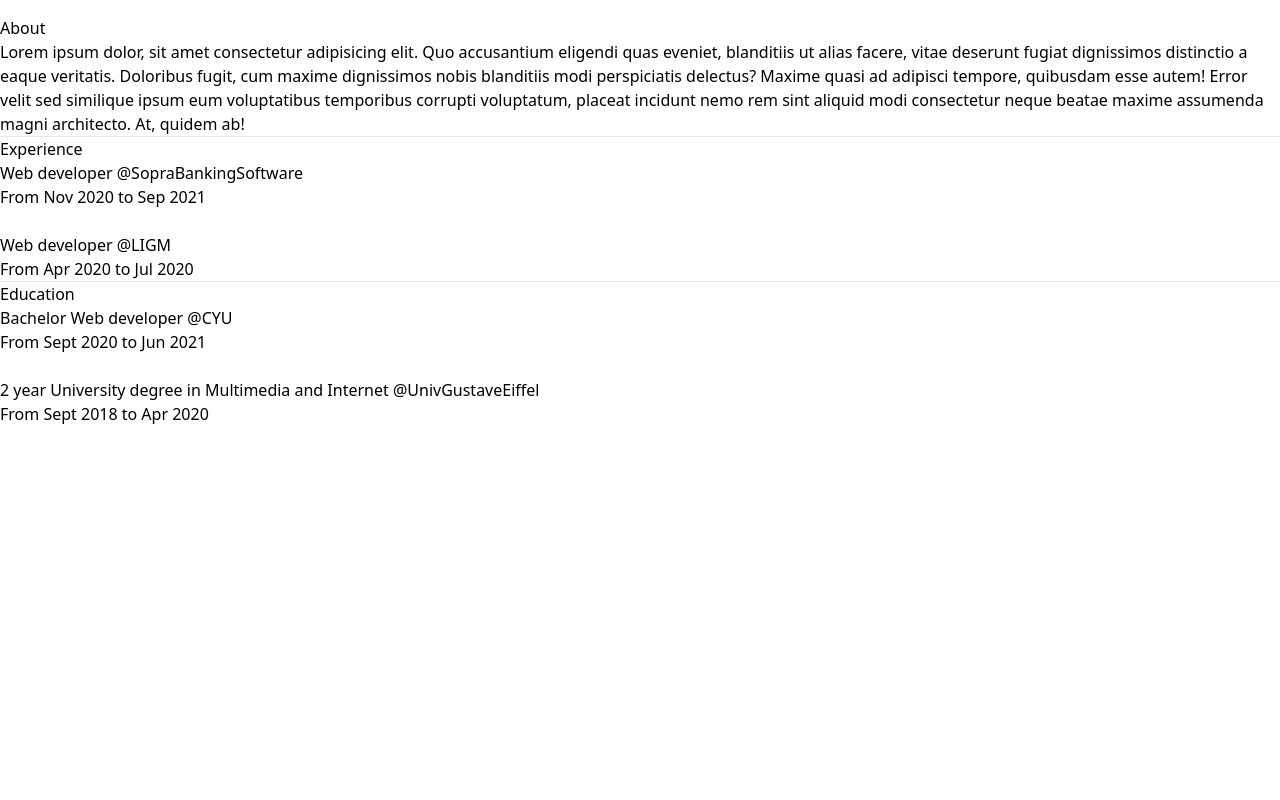
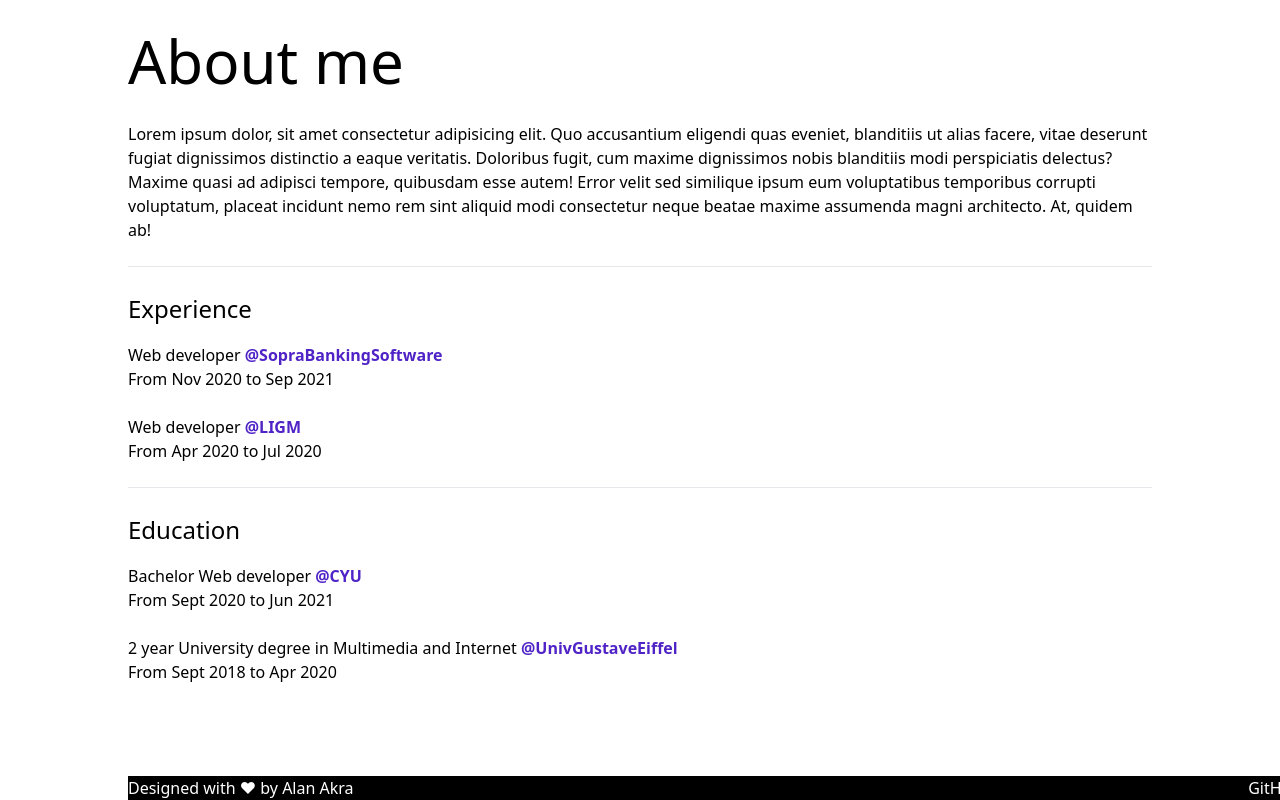
Before and after one commit to alanakra/alan-web, a Next.js app: page /about in a window 1280 px wide. Built offline with nearby package versions, Linux system fonts and the light colour scheme.

Commit message:
Fix styles and Update contact

```diff
--- a/components/Footer.js
+++ b/components/Footer.js
@@ -1,13 +1,13 @@
 
 function Footer(props) {
  return (
-  <div className="fixed bottom-0 dark:bg-black w-11/12">
+  <div className="fixed bottom-0 bg-black text-white w-11/12">
    <div className="flex justify-between w-full">
     <p>Designed with ❤ by Alan Akra</p>
 
     <div>
      <ul>
-      <a href="https://github.com/alanakra">GitHub</a>
+      <a className="dark:text-white" href="https://github.com/alanakra">GitHub</a>
      </ul>
     </div>
 
--- a/components/Navbar.js
+++ b/components/Navbar.js
@@ -7,7 +7,7 @@
     <ul className="flex justify-around">
 
     <li>
-     <Link href="/">
+     <Link href="/about">
       <a>About Me</a>
      </Link>
      </li>
--- a/pages/_app.js
+++ b/pages/_app.js
@@ -1,5 +1,6 @@
 import '../styles/globals.css'
 import 'tailwindcss/tailwind.css'
+import '../styles/styles.css'
 
 function MyApp({ Component, pageProps }) {
   return <Component {...pageProps} />
--- a/pages/about.js
+++ b/pages/about.js
@@ -1,8 +1,9 @@
+import Footer from '../components/Footer'
 
 function About(props) {
  return (
   <div className="h-full dark:bg-black dark:text-white pd-screen py-4">
-    <h1 className="important-title-page">About</h1>
+    <h1 className="important-title-page">About me</h1>
     <p className="dark:text-dlink">Lorem ipsum dolor, sit amet consectetur adipisicing elit. Quo accusantium eligendi quas eveniet, blanditiis ut alias facere, vitae deserunt fugiat dignissimos distinctio a eaque veritatis. Doloribus fugit, cum maxime dignissimos nobis blanditiis modi perspiciatis delectus? Maxime quasi ad adipisci tempore, quibusdam esse autem! Error velit sed similique ipsum eum voluptatibus temporibus corrupti voluptatum, placeat incidunt nemo rem sint aliquid modi consectetur neque beatae maxime assumenda magni architecto. At, quidem ab!</p>
 
     <hr/>
@@ -27,6 +28,8 @@
       <h4>From Sept 2018 to Apr 2020</h4>
     </div>
 
+    <Footer />
+
   </div>
  );
 }
--- a/pages/blog/index.js
+++ b/pages/blog/index.js
@@ -10,7 +10,7 @@
      return(
       <ul key={post.slug}>
         <li>
-          <Link href={`/temp-blog/${post.slug}`}>{post.title}</Link>
+          <Link href={`/blog/${post.slug}`}>{post.title}</Link>
         </li>
       </ul>
      )
@@ -31,11 +31,18 @@
    query AllPostsQuery {
     posts {
       nodes {
+        id
         slug
         title
+        featuredImage {
+          node {
+            sourceUrl
           }
         }
       }
+    }
+  }
+
    `,
   })
  })
--- a/pages/contact.js
+++ b/pages/contact.js
@@ -3,7 +3,7 @@
 
 function contact(props) {
  return (
-  <div className="text-center h-screen dark:bg-black dark:text-white px-4">
+  <div className="text-center h-full dark:bg-black dark:text-white px-4">
    <Title/>
    <br></br>
    <Navbar/>
--- a/pages/index.js
+++ b/pages/index.js
@@ -5,7 +5,7 @@
 
 export default function Home() {
   return (
-    <div className="text-center h-screen dark:bg-black dark:text-white px-4">
+    <div className="text-center h-full dark:bg-black dark:text-white px-4">
       <Title/>
       <br></br>
       <Navbar/>
```
Lines whose indentation alone changed are shown as unchanged.
